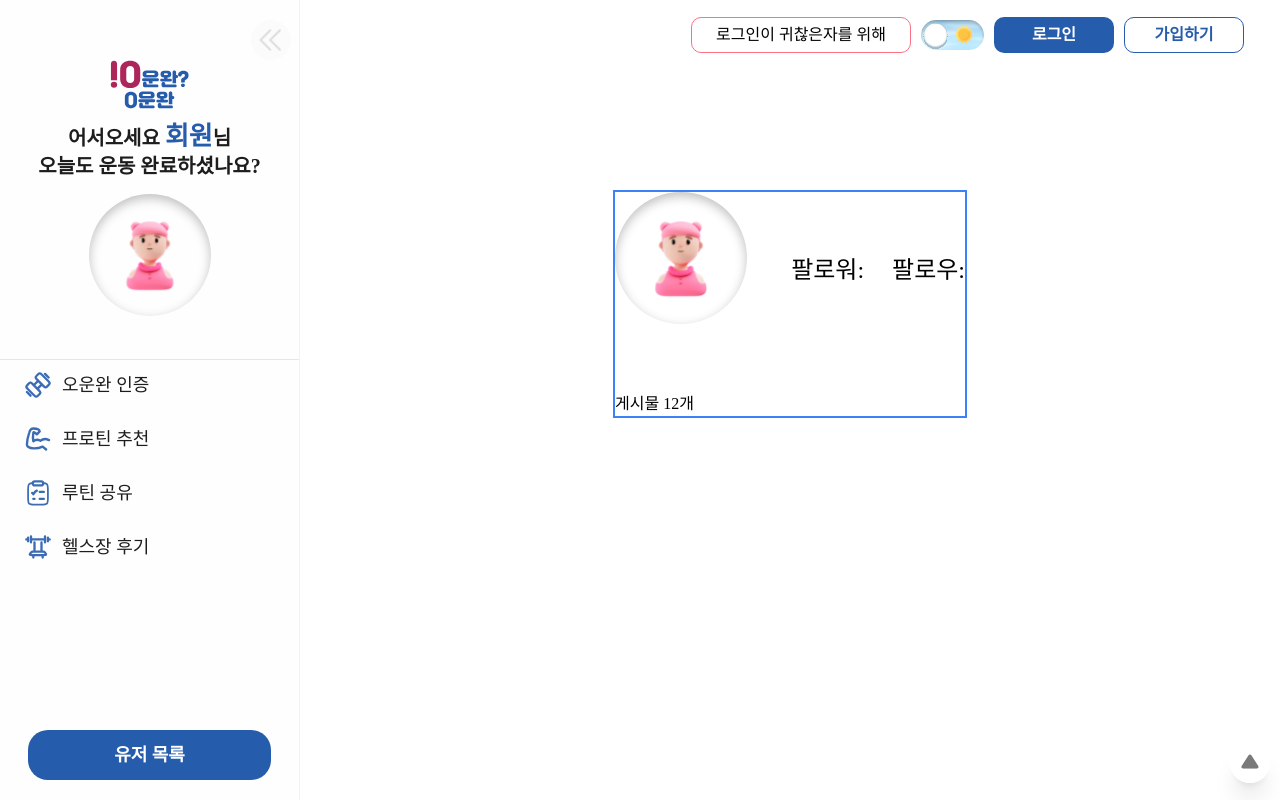
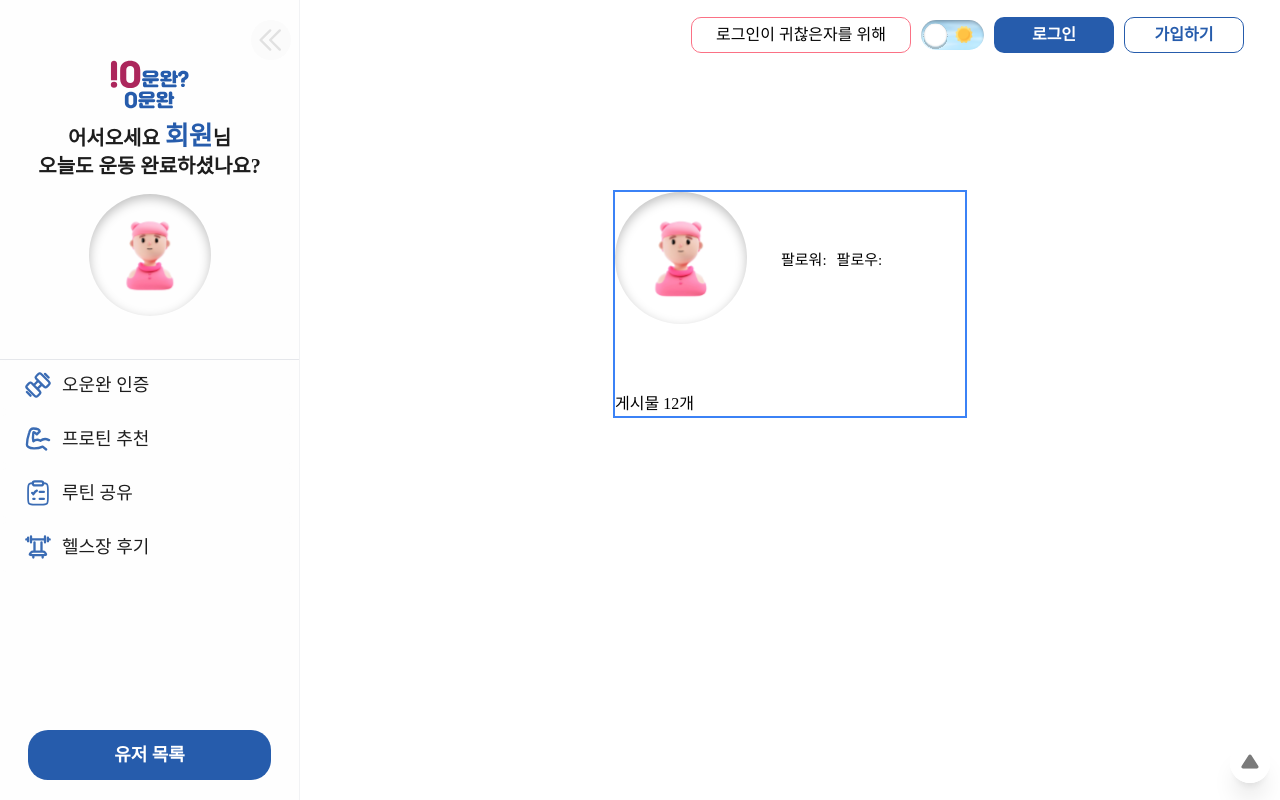
Before and after one commit to yoo-nji/Today_Workout_Done, a React (Vite) app: page /user/1 in a window 1280 px wide. Built offline with nearby package versions, Linux system fonts and the light colour scheme; no server answers; a web font is replaced by a local one.

Commit message:
style: 유저 카드 ui 수정, 태블릿 반응형 처리

```diff
--- a/src/components/User/UserCard.tsx
+++ b/src/components/User/UserCard.tsx
@@ -74,7 +74,7 @@ export default function UserCard({
   };
 
   return (
-    <div className="w-[350px] h-[132px] flex justify-between items-center">
+    <div className="w-[350px] flex items-center gap-[30px] text-base">
       <UserProfile
         BackWidth={BackWidth}
         BackHeight={BackHeight}
@@ -84,9 +84,9 @@ export default function UserCard({
         update={update}
         userImg={userImg}
       />
-      <div>
-        <div className="flex mb-6 gap-[32px] items-center">
-          <p className="text-4xl hidden">{uname}</p>
+      <div className="flex flex-col gap-1">
+        <div className="flex">
+          {/* <p className="text-lg hidden">{uname}</p> */}
           {isFollowBtn && (
             <FollowButton
               width="w-[128px]"
@@ -95,11 +95,11 @@ export default function UserCard({
             />
           )}
           {update && (
-            <div className="absolute l-0">
+            <div className="flex items-center gap-2">
               <input
                 type="text"
                 id="updateName"
-                className="text-3xl font-bold w-[180px] py-[5px] disabled:bg-white outline-none focus:border
+                className="text-lg font-extrabold w-[180px] py-[5px] disabled:bg-white outline-none focus:border
                 focus: border-[#bcbcbc] rounded-[5px] px-[3px]"
                 maxLength={8}
                 value={updateName}
@@ -111,7 +111,7 @@ export default function UserCard({
               />
               <label
                 htmlFor="updateName"
-                className="ml-[3px] text-[18px] text-[#265CAC] underline
+                className=" text-[15px] leading-[15px] text-[#265CAC] underline
                 cursor-pointer"
                 onClick={() => setDisabled(false)}
               >
@@ -120,7 +120,7 @@ export default function UserCard({
             </div>
           )}
         </div>
-        <div className="flex text-2xl gap-[28px]">
+        <div className="flex text-[15px] gap-[10px] ml-1">
           <p>팔로워: {followers && followers.length}</p>
           <p>팔로우: {following && following.length}</p>
         </div>
--- a/src/pages/MyPage.tsx
+++ b/src/pages/MyPage.tsx
@@ -27,8 +27,8 @@ export default function MyPage() {
               update={true}
               userImg={myInfo.image}
             />
-            <div className="flex items-center w-full gap-4">
-              {/* <CustomCalendar /> */}
+            <div className="flex xl:flex-row flex-col items-center w-full gap-4">
+              <CustomCalendar />
               <CheckDone bg="bg-[#F7FAFF]" />
             </div>
             <div className="border-t pt-[10px] px-1 flex justify-center">
```
